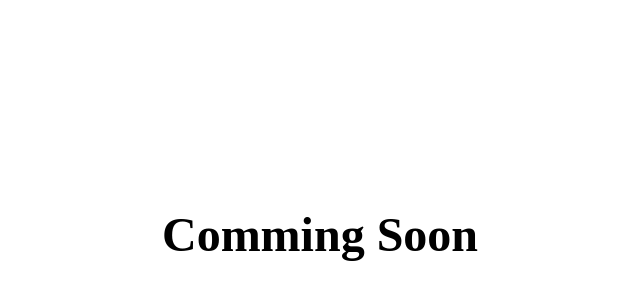
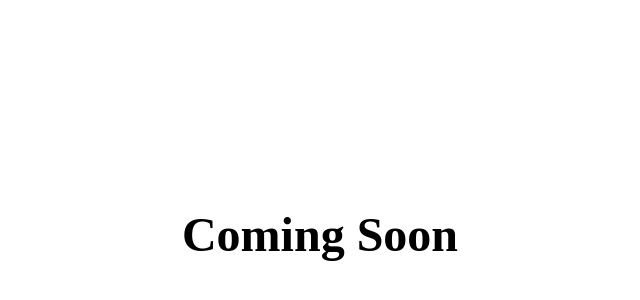
Before and after one commit to Balaramreddy183/Portfolio, a plain HTML site: page certifications.html in a window 1280 px wide. Shown: the part 174-474 px from the top of the page, without its empty margins (320-960 px from the left). Drawn offline with Linux system fonts and the light colour scheme.

```diff
--- a/certifications.html
+++ b/certifications.html
@@ -8,7 +8,7 @@
 </head>
 <body>
     <div>
-        <h1>Comming Soon</h1>
+        <h1>Coming Soon</h1>
     </div>
 </body>
 </html>
```
Also changed, not shown: sports.html (+1 -1 lines).
